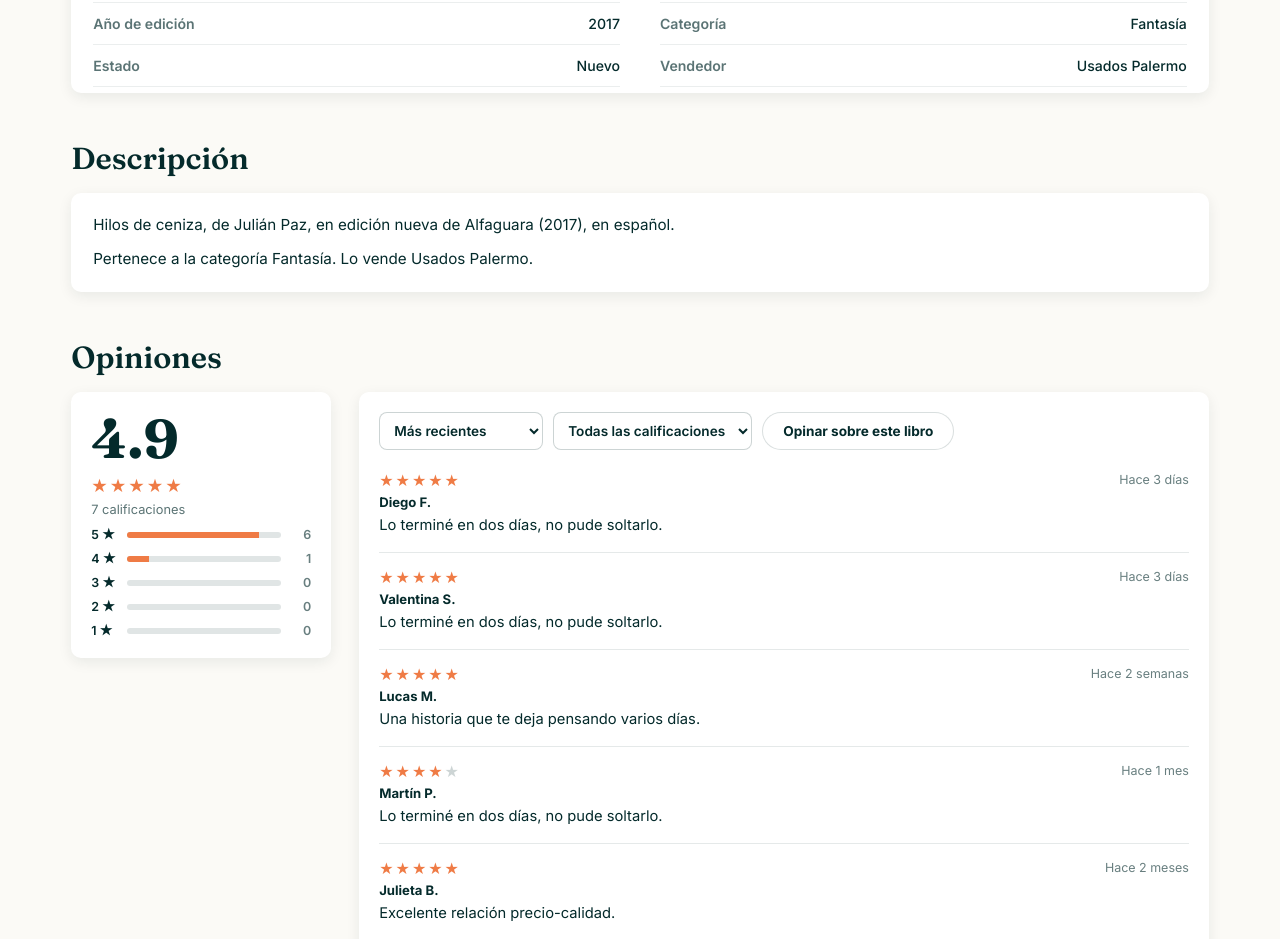
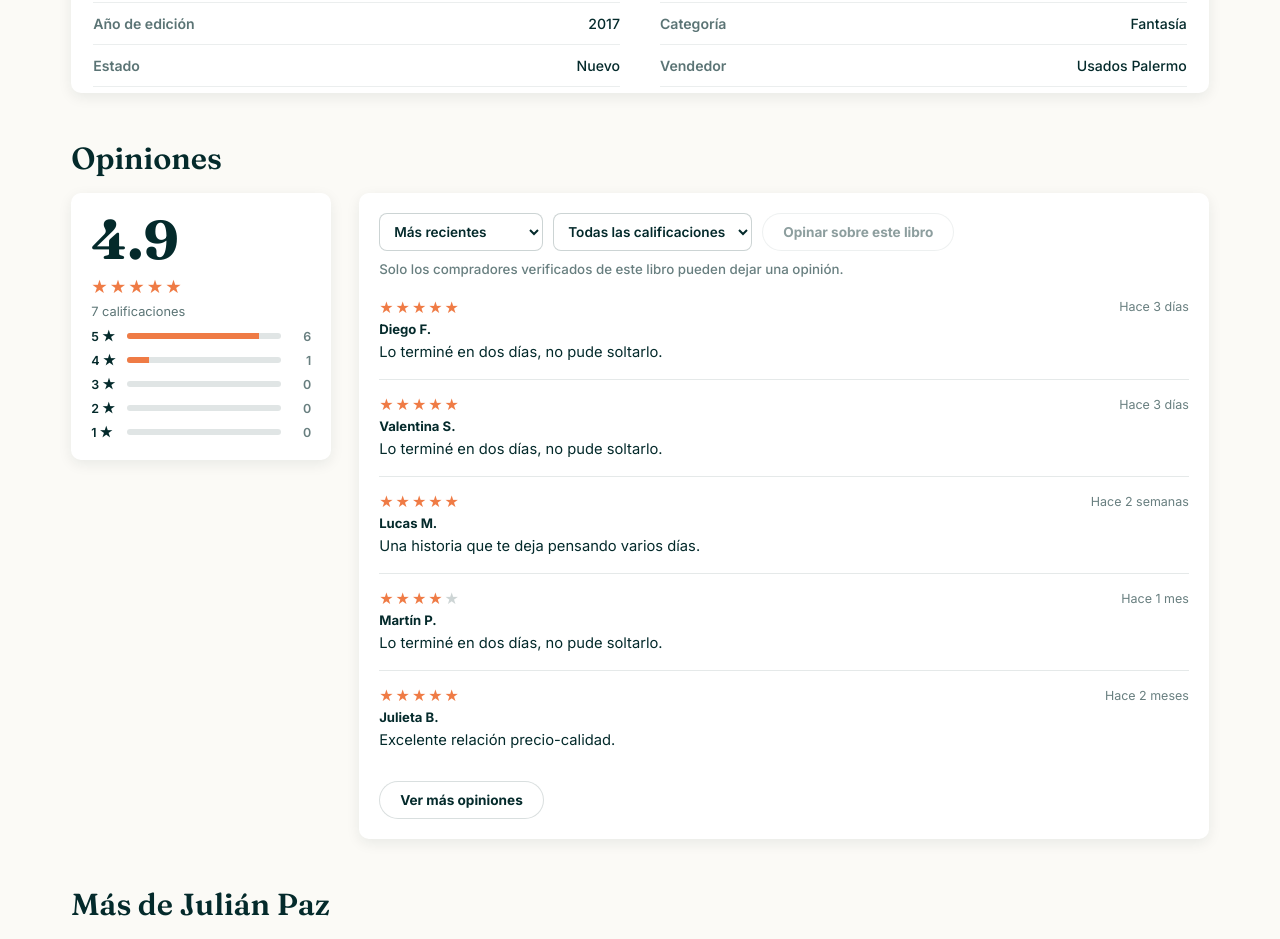
Before and after one commit to NataliaFvr/entrelibros-frontend, a React (Vite) app: page /libro/1 in a window 1280 px wide. Shown: the part 800-1739 px from the top of the page. Built offline with nearby package versions, Linux system fonts and the light colour scheme.

Commit message:
Reseñas aisladas por libro, descripción opcional y botón Opinar solo para compradores

```diff
--- a/src/componentes/BookForm.jsx
+++ b/src/componentes/BookForm.jsx
@@ -6,11 +6,12 @@ import { MIN_FOTOS } from '../utils/imagen'
 import { mensajeError } from '../utils/errorApi'
 import Field from './Field'
 import SelectField from './SelectField'
+import TextAreaField from './TextAreaField'
 import ImageUploader from './ImageUploader'
 
 const desdeLibro = (p) => ({
   t: p.t || '', a: p.a || '', ed: p.ed || '', cat: p.cat || '', idioma: p.idioma || 'Español', anio: String(p.anio || ''),
-  estado: p.usado ? 'Usado' : 'Nuevo', base: String(p.base || ''), d: String(p.d || 0), stock: String(p.usado ? 1 : p.stock || 1),
+  estado: p.usado ? 'Usado' : 'Nuevo', descripcion: p.descripcion || '', base: String(p.base || ''), d: String(p.d || 0), stock: String(p.usado ? 1 : p.stock || 1),
 })
 
 // Publicar o editar (`libro`). Al guardar entra en revisión del administrador.
@@ -44,7 +45,7 @@ const BookForm = ({ libro = {}, onGuardar, onCancelar }) => {
       // `onGuardar` puede devolver { error } (validación del servidor) o lanzar un error de red/HTTP
       const respuesta = await onGuardar({
         t: valores.t.trim(), a: valores.a.trim(), ed: valores.ed.trim(), cat: valores.cat, idioma: valores.idioma,
-        anio, usado, base, d, stock, imgs: imagenes.fotos,
+        anio, usado, base, d, stock, imgs: imagenes.fotos, descripcion: valores.descripcion.trim(),
       })
       if (respuesta && respuesta.error) setError(respuesta.error)
     } catch (err) {
@@ -75,6 +76,9 @@ const BookForm = ({ libro = {}, onGuardar, onCancelar }) => {
         <Field label="Descuento (%)" name="d" type="number" min="0" max="90" value={valores.d} onChange={alCambiar} />
       </div>
       <Field label="Stock (los usados: 1 unidad)" name="stock" type="number" min="1" value={valores.stock} onChange={alCambiar} readOnly={usado} />
+      <TextAreaField label="Descripción (opcional)" name="descripcion" value={valores.descripcion} onChange={alCambiar} maxLength={1000} rows={5}
+        placeholder="Contá de qué trata el libro y, si es usado, en qué estado está. Si la dejás vacía, la ficha no muestra descripción." />
+      <small className="iu-hint" style={{ marginTop: -8 }}>{valores.descripcion.length} / 1000</small>
       <ImageUploader imagenes={imagenes} />
       <p className="ferr" role="alert">{error}</p>
       <div className="rvf-b">
--- a/src/componentes/DescriptionSection.jsx
+++ b/src/componentes/DescriptionSection.jsx
@@ -1,10 +1,14 @@
+import { descripcionDe } from '../utils/libro'
+
+// Sin descripción cargada por el vendedor no se muestra ni la sección ni el título
 const DescriptionSection = ({ libro }) => {
+  const texto = descripcionDe(libro)
+  if (!texto) return null
   return (
     <section className="dsec">
       <h2>Descripción</h2>
       <div className="card">
-        <p>{libro.t}, de {libro.a}, en edición {libro.usado ? 'usada' : 'nueva'} de {libro.ed} ({libro.anio}), en {libro.idioma.toLowerCase()}.</p>
-        <p>Pertenece a la categoría {libro.cat}. Lo vende {libro.v}.</p>
+        {texto.split(/\n{2,}/).map((parrafo, i) => <p key={i} style={{ whiteSpace: 'pre-line' }}>{parrafo}</p>)}
       </div>
     </section>
   )
--- /dev/null
+++ b/src/componentes/ReviewControls.css
@@ -0,0 +1,2 @@
+/* Botón "Opinar" deshabilitado para quien no compró el libro */
+.rev-ctl .more:disabled{opacity:.45;cursor:not-allowed;border-color:rgba(4,42,43,.15);color:var(--evergreen)}
--- a/src/componentes/ReviewControls.jsx
+++ b/src/componentes/ReviewControls.jsx
@@ -1,5 +1,8 @@
+import './ReviewControls.css'
 // `onOpinar` es opcional: sin él no se muestra el botón (libros usados)
-const ReviewControls = ({ orden, filtro, onOrden, onFiltro, onOpinar }) => {
+const MENSAJE_COMPRADORES = 'Solo los compradores verificados de este libro pueden dejar una opinión'
+
+const ReviewControls = ({ orden, filtro, onOrden, onFiltro, onOpinar, puedeOpinar = true }) => {
   return (
     <div className="rev-ctl">
       <select className="fsel" aria-label="Ordenar opiniones" value={orden} onChange={(e) => onOrden(e.target.value)}>
@@ -11,7 +14,13 @@ const ReviewControls = ({ orden, filtro, onOrden, onFiltro, onOpinar }) => {
         <option value="">Todas las calificaciones</option>
         {[5, 4, 3, 2, 1].map((k) => <option key={k} value={k}>{k} estrellas</option>)}
       </select>
-      {onOpinar && <button className="more" style={{ margin: 0 }} type="button" onClick={onOpinar}>Opinar sobre este libro</button>}
+      {onOpinar && (
+        <button className="more" style={{ margin: 0 }} type="button" onClick={onOpinar} disabled={!puedeOpinar}
+          title={puedeOpinar ? undefined : MENSAJE_COMPRADORES} aria-describedby={puedeOpinar ? undefined : 'opinar-ayuda'}>
+          Opinar sobre este libro
+        </button>
+      )}
+      {onOpinar && !puedeOpinar && <small id="opinar-ayuda" className="dim" style={{ flexBasis: '100%' }}>{MENSAJE_COMPRADORES}.</small>}
     </div>
   )
 }
--- a/src/componentes/ReviewSummary.jsx
+++ b/src/componentes/ReviewSummary.jsx
@@ -12,7 +12,7 @@ const ReviewSummary = ({ resenias, promedio }) => {
         return (
           <div key={k} className="drow">
             <span>{k} ★</span>
-            <div className="bar"><i style={{ width: `${(c / n) * 100}%` }} /></div>
+            <div className="bar"><i style={{ width: `${n ? (c / n) * 100 : 0}%` }} /></div>
             <span>{c}</span>
           </div>
         )
--- a/src/componentes/ReviewsSection.jsx
+++ b/src/componentes/ReviewsSection.jsx
@@ -1,6 +1,4 @@
 import { useState } from 'react'
-import { useAuth } from '../hooks/useAuth'
-import { useCompra } from '../hooks/useCompra'
 import { useToast } from '../hooks/useToast'
 import ReviewSummary from './ReviewSummary'
 import ReviewControls from './ReviewControls'
@@ -14,11 +12,9 @@ const ORDEN = {
 }
 const POR_PAGINA = 5
 
-// Solo puede opinar quien compró el libro (pedido pagado).
+// Solo puede opinar quien compró el libro (`haComprado`: sesión iniciada + pedido pagado con ese libro).
 // No se renderiza para ejemplares usados: las opiniones son de la obra, no de la publicación de un vendedor.
-const ReviewsSection = ({ libroId, resenias, promedio, onPublicar }) => {
-  const { requiereLogin } = useAuth()
-  const { compro } = useCompra()
+const ReviewsSection = ({ resenias, promedio, haComprado, onPublicar }) => {
   const toast = useToast()
   const [orden, setOrden] = useState('new')
   const [filtro, setFiltro] = useState('')
@@ -29,8 +25,7 @@ const ReviewsSection = ({ libroId, resenias, promedio, onPublicar }) => {
   const cambiar = (setter) => (v) => { setter(v); setCantidad(POR_PAGINA) }
 
   const opinar = () => {
-    if (requiereLogin('review')) return
-    if (!compro(libroId)) return toast('Solo podés opinar sobre libros que compraste')
+    if (!haComprado) return toast('Solo los compradores verificados de este libro pueden dejar una opinión')
     setFormAbierto(true)
   }
 
@@ -48,11 +43,17 @@ const ReviewsSection = ({ libroId, resenias, promedio, onPublicar }) => {
       <div className="rev-wrap">
         <ReviewSummary resenias={resenias} promedio={promedio} />
         <div className="rev-list">
-          <ReviewControls orden={orden} filtro={filtro} onOrden={cambiar(setOrden)} onFiltro={cambiar(setFiltro)} onOpinar={opinar} />
+          <ReviewControls orden={orden} filtro={filtro} onOrden={cambiar(setOrden)} onFiltro={cambiar(setFiltro)} onOpinar={opinar} puedeOpinar={haComprado} />
           {formAbierto && <ReviewForm onPublicar={publicar} onCancelar={() => setFormAbierto(false)} />}
           <div>
             {visibles.slice(0, cantidad).map((r) => <ReviewItem key={`${r.u}-${r.i}`} resenia={r} />)}
-            {!visibles.length && <p className="d-rate dim" style={{ padding: '16px 0' }}>No hay opiniones con esa calificación.</p>}
+            {!resenias.length && (
+              <div className="empty" style={{ marginTop: 12 }}>
+                <h3>Este libro todavía no tiene opiniones</h3>
+                <p>{haComprado ? 'Si ya lo leíste, ¡sé la primera persona en opinar!' : 'Las opiniones las dejan quienes compraron el libro.'}</p>
+              </div>
+            )}
+            {resenias.length > 0 && !visibles.length && <p className="d-rate dim" style={{ padding: '16px 0' }}>No hay opiniones con esa calificación.</p>}
           </div>
           {visibles.length > cantidad && (
             <button className="more" type="button" onClick={() => setCantidad(cantidad + POR_PAGINA)}>Ver más opiniones</button>
--- a/src/hooks/useVendedor.js
+++ b/src/hooks/useVendedor.js
@@ -1,7 +1,7 @@
 import { useState } from 'react'
 import { useLibros } from './useLibros'
 import { useToast } from './useToast'
-import { enRevision, getVendedor, guardarVendedor } from '../services/vendedorService'
+import { enRevision, getVendedor, guardarVendedor, nuevoIdPublicacion } from '../services/vendedorService'
 
 // Estado y acciones del vendedor de la cuenta `user`. Cada cambio se guarda y refresca el catálogo.
 const useVendedor = (user) => {
@@ -31,7 +31,7 @@ const useVendedor = (user) => {
   // Un libro ya aceptado conserva su versión aprobada (sigue en el catálogo) y los cambios quedan en `revision`.
   const guardarLibro = (datos, idEditado) => {
     if (!idEditado) {
-      return cambiarLibros((pub) => [{ id: Date.now(), ...datos, estado: 'activo', mod: 'EN_REVISION' }, ...pub],
+      return cambiarLibros((pub) => [{ id: nuevoIdPublicacion(), ...datos, estado: 'activo', mod: 'EN_REVISION' }, ...pub],
         'Libro enviado a revisión del administrador')
     }
     const actual = vendedor.pub.find((p) => p.id === idEditado)
--- a/src/pages/BookDetailPage.jsx
+++ b/src/pages/BookDetailPage.jsx
@@ -26,7 +26,7 @@ const Detalle = ({ libro, libros }) => {
   const navigate = useNavigate()
   const toast = useToast()
   const { user, requiereLogin, marks, toggleMark } = useAuth()
-  const { agregar } = useCompra()
+  const { agregar, compro } = useCompra()
   const { resenias, promedio, publicar } = useResenias(libro.id)
 
   const { esPropio, rutaEdicion, enRevision } = useLibroPropio()
@@ -81,7 +81,7 @@ const Detalle = ({ libro, libros }) => {
 
       {/* Las opiniones son de la obra: un ejemplar usado no tiene sección de opiniones */}
       {!esUsado && (
-        <ReviewsSection libroId={libro.id} resenias={resenias} promedio={promedio} onPublicar={publicarOpinion} />
+        <ReviewsSection resenias={resenias} promedio={promedio} haComprado={Boolean(user) && compro(libro.id)} onPublicar={publicarOpinion} />
       )}
 
       <RelatedSection titulo={`Más de ${libro.a}`} libros={mismoAutor} />
--- a/src/services/vendedorService.js
+++ b/src/services/vendedorService.js
@@ -30,7 +30,7 @@ export const guardarVendedor = (u, v) => guardar(claveVendedor(u), v) // true si
 const aLibro = (p, v) => ({
   id: p.id, t: p.t, a: p.a, ed: p.ed, idioma: p.idioma, anio: p.anio, base: p.base, d: p.d, p: precioFinal(p),
   usado: p.usado, cat: p.cat, v: v.tienda, envio: v.prov === 'Buenos Aires' ? 'misma' : 'distinta',
-  ventas: 0.5, stock: p.stock, imgs: p.imgs || [], c: TONES[(p.t.length + p.a.length) % TONES.length],
+  ventas: 0.5, stock: p.stock, imgs: p.imgs || [], descripcion: p.descripcion || '', c: TONES[(p.t.length + p.a.length) % TONES.length],
 })
 
 // Tienda de la cuenta si ya es vendedor aprobado; si no, null
@@ -58,6 +58,13 @@ export const esLibroPropio = (u, libro) => {
 export const rutaEdicion = (u, libro) =>
   getVendedor(u).pub.some((p) => p.id === libro.id) ? `/vender/editar/${libro.id}` : '/vender'
 
+// Id nuevo y único para una publicación: mayor que cualquier id ya usado (propias de cualquier vendedor y de ejemplo),
+// así /libro/:id nunca apunta a un libro o a reseñas preexistentes. Back: lo asigna la base de datos.
+export const nuevoIdPublicacion = () => {
+  const usados = getUsuarios().flatMap((u) => getVendedor(u).pub.map((p) => p.id))
+  return Math.max(Date.now(), ...usados) + 1
+}
+
 // Libros de todos los vendedores que están activos y aceptados: entran al catálogo
 export const librosPublicados = () =>
   getUsuarios().flatMap((u) => {
--- a/src/utils/libro.js
+++ b/src/utils/libro.js
@@ -1,3 +1,6 @@
 // Un libro es usado si viene marcado como `usado` (mock/servicios) o `esUsado` (back).
 // Centralizado para que ninguna vista tenga que adivinar cuál de los dos campos llega.
 export const esUsado = (libro) => Boolean(libro && (libro.usado || libro.esUsado))
+
+// Descripción del libro ya limpia, o '' si no tiene (null, undefined, vacía o solo espacios)
+export const descripcionDe = (libro) => (typeof libro?.descripcion === 'string' ? libro.descripcion.trim() : '')
```
Also changed, not shown: src/data/vendedorPruebaMock.js (+4 -4 lines), src/services/librosService.js (+6 -2 lines).
